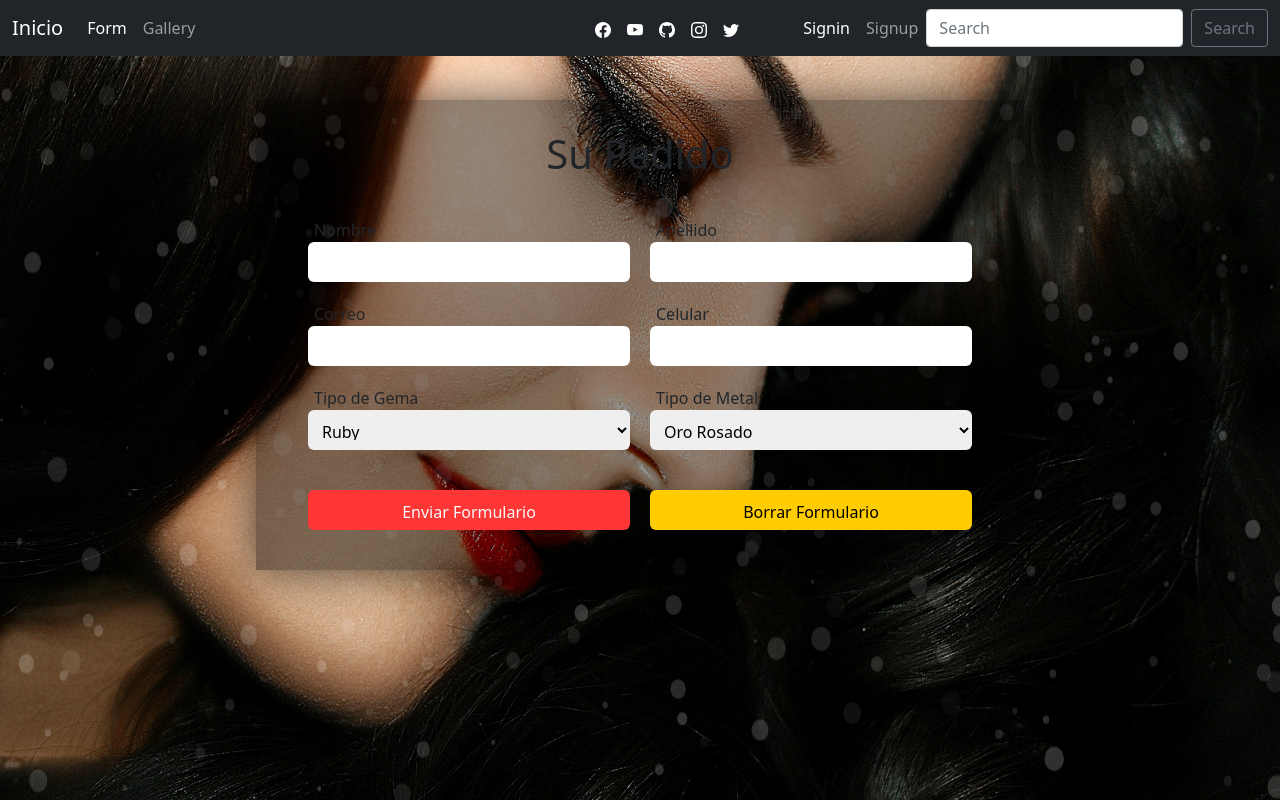
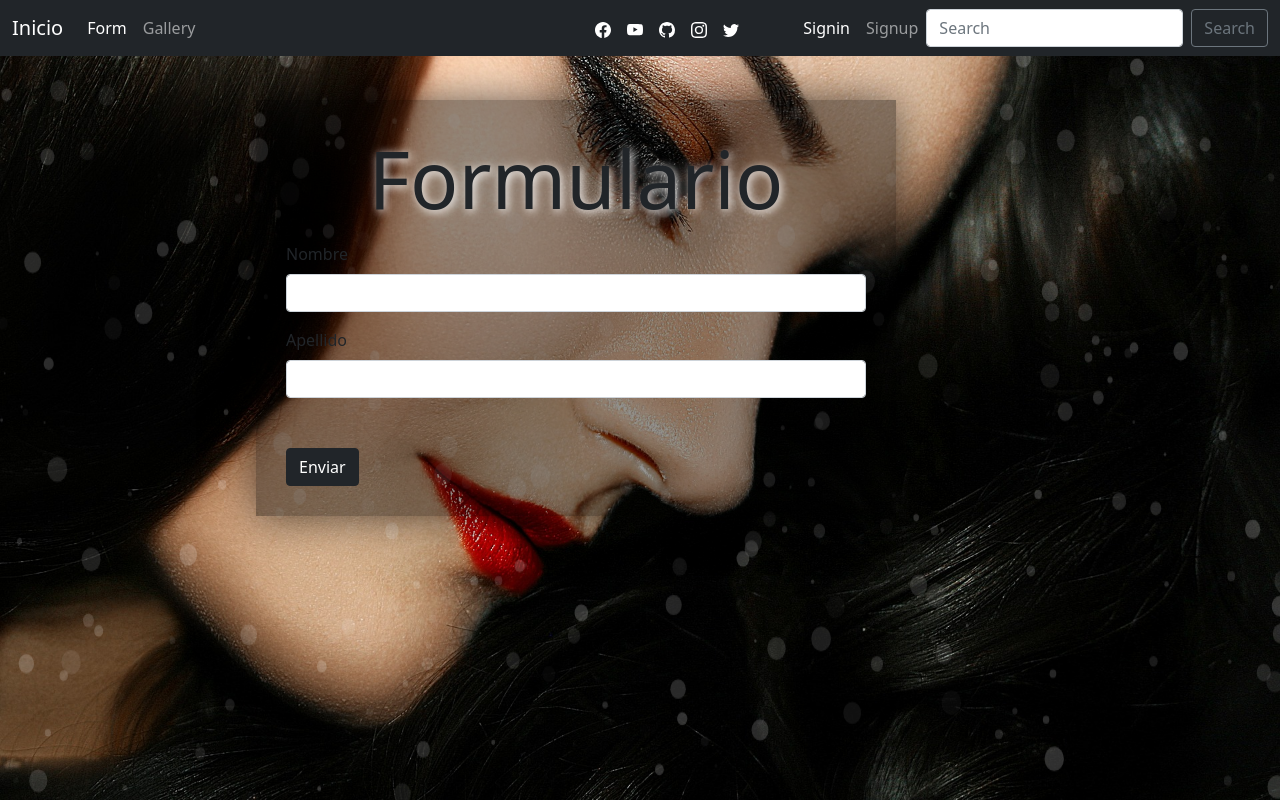
Before and after one commit to nocivescience/joyeria, a React (Vite) app: page /form in a window 1280 px wide. Built offline with nearby package versions, Linux system fonts and the light colour scheme.

Commit message:
algo pasa con el mime aun no resuelto

```diff
--- a/package.json
+++ b/package.json
@@ -12,7 +12,7 @@
   "dependencies": {
     "react": "^18.2.0",
     "react-dom": "^18.2.0",
-    "react-router-dom": "^6.6.1",
+    "react-router-dom": "^6.14.2",
     "styled-components": "^5.3.6"
   },
   "devDependencies": {
--- a/src/components/Form.jsx
+++ b/src/components/Form.jsx
@@ -1,47 +1,91 @@
+import React, {useState, useEffect} from "react";
+import {useNavigate, useParams} from "react-router-dom";
 import "../files/form.css";
 export const Form = () => {
+  const [usuarios, setUsuarios] = useState({
+    name: "",
+    surname: "",
+  });
+  const [loading, setLoading]= useState(false);
+  const [editing, setEditing]= useState(false);
+  const navigate = useNavigate();
+  const params = useParams();
+  useEffect(() => {
+    if(params.id){
+      loadTask(params.id);
+    }
+  }, [params.id]);
+  const loadTask = async (id) => {
+    const res = await fetch(`http://localhost:4000/users/${id}`);
+    const data = await res.json();
+    setUsuarios({
+      name: data.name,
+      surname: data.surname,
+    });
+    setEditing(true);
+  };
+  const handleSubmit = async (e) => {
+    e.preventDefault();
+    setLoading(true);
+    console.log('clickeo');
+    if(params.id){
+      const response = await fetch(`http://localhost:4000/users/${params.id}`, {
+        method: "PUT",
+        headers: {
+          "Content-Type": "application/json",
+        },
+        body: JSON.stringify(usuarios),
+      });
+      await response.json();
+      console.log(response);
+    }else{
+      const response = await fetch("http://localhost:4000/users", {
+        method: "POST",
+        body: JSON.stringify(usuarios),
+        headers: {
+          "Content-Type": "application/json",
+        },
+      });
+      await response.json();
+      console.log(response);
+    }
+    setLoading(false);
+    navigate("/");
+  };
+  const handleChange = (e) => {
+    setUsuarios({
+      ...usuarios,
+      [e.target.name]: e.target.value,
+    })
+  };
   return (
-    <form className="form-jewel">
-      <h1 className="titulo">Su Pedido</h1>
-      <div className="container">
+    <form className="form-jewel w-50" onSubmit={handleSubmit}>
+      <div className="mob-3">
         <div className="form-group">
-          <label className="nombre" htmlFor="name">Nombre</label>
-          <input className="entrada" id="name" type="text"></input>
+          <h1 className="display-1 d-flex justify-content-center"
+            style={{
+              textShadow: "2px 2px 10px white",
+             }}
+          >Formulario</h1>
         </div>
-        <div className="form-group">
-          <label className="nombre" htmlFor="lastname">Apellido</label>
-          <input className="entrada" id="lastname" type="text"></input>
+        <div className="form-group"
+          style={{ marginTop: "1rem" }}
+        >
+          <label htmlFor="name" className="form-label">Nombre</label>
+          <input type="text" id="name" className="form-control" value={usuarios.name} name="name" onChange={handleChange} />
         </div>
-        <div className="form-group">
-          <label className="nombre" htmlFor="email">Correo</label>
-          <input className="entrada" id="email" type="email"></input>
+        <div className="form-group"
+          style={{ marginTop: "1rem" }}
+        >
+          <label htmlFor="surname" className="form-label">Apellido</label>
+          <input type="text" id="surname" className="form-control" value={usuarios.surname} name='surname' onChange={handleChange} />
         </div>
-        <div className="form-group">
-          <label className="nombre" htmlFor="number">Celular</label>
-          <input className="entrada" id="number" type="text"></input>
-        </div>
-        <div className="form-group">
-          <label className="nombre" htmlFor="piedra">Tipo de Gema</label>
-          <select className="piedra seleccion" id='piedra'>
-            <option value='ruby'>Ruby</option>
-            <option value='diamante'>Diamante</option>
-            <option value='sirconio'>Sircolnio</option>
-          </select>
-        </div>
-        <div className="form-group">
-          <label className="nombre" htmlFor="metal">Tipo de Metal</label>
-          <select className="metal seleccion" id='metal'>
-            <option value='oro-rosado'>Oro Rosado</option>
-            <option value='oro-blanco'>Oro Blanco</option>
-            <option value='oro-amarillo'>Oro Amarillo</option>
-            <option value='platino'>Platino</option>
-          </select>
-        </div>
-        <div className="form-group">
-          <button className="boton">Enviar Formulario</button>
-        </div>
-        <div className="form-group">
-          <button className="boton clear">Borrar Formulario</button>
+        <div className="form-group"
+          style={{ marginTop: "50px" }}
+        >
+          <button type="button" className="btn btn-dark">
+            Enviar
+          </button>
         </div>
       </div>
     </form>
--- a/src/components/Gallery.jsx
+++ b/src/components/Gallery.jsx
@@ -29,172 +29,172 @@ import rubia from "../images/rubia.jpg";
 import { NavLink } from "react-router-dom";
 export function Gallery() {
   return (
-      <div class="row position-absolute" style={{top:'10vh',opacity:.8}}>
-        <div class="col-lg-4 col-md-12 mb-4 mb-lg-0">
+      <div className="row position-absolute" style={{top:'10vh',opacity:.8}}>
+        <div className="col-lg-4 col-md-12 mb-4 mb-lg-0">
           <NavLink to='/mirando'>
           <img
             src={mirando}
-            class="w-100 shadow-1-strong rounded mb-4"
+            className="w-100 shadow-1-strong rounded mb-4"
             alt="Boat on Calm Water"
           />
           </NavLink>
           <NavLink to='/taza'>
           <img
             src={taza}
-            class="w-100 shadow-1-strong rounded mb-4"
+            className="w-100 shadow-1-strong rounded mb-4"
             alt="Wintry Mountain Landscape"
           />
           </NavLink>
         </div>
-        <div class="col-lg-4 mb-4 mb-lg-0">
+        <div className="col-lg-4 mb-4 mb-lg-0">
           <NavLink to='/anillo'>
           <img
             src={anillo}
-            class="w-100 shadow-1-strong rounded mb-4"
+            className="w-100 shadow-1-strong rounded mb-4"
             alt="Mountains in the Clouds"
           />
           </NavLink>
           <NavLink to='/blacklady'>
           <img
             src={blacklady}
-            class="w-100 shadow-1-strong rounded mb-4"
+            className="w-100 shadow-1-strong rounded mb-4"
             alt="Boat on Calm Water"
           />
           </NavLink>
         </div>
-        <div class="col-lg-4 col-md-12 mb-4 mb-lg-0">
+        <div className="col-lg-4 col-md-12 mb-4 mb-lg-0">
           <NavLink to='/whitehat'>
           <img
             src={whitehat}
-            class="w-100 shadow-1-strong rounded mb-4"
+            className="w-100 shadow-1-strong rounded mb-4"
             alt="Boat on Calm Water"
           />
           </NavLink>
           <NavLink to='/jacket'>
           <img
             src={jacket}
-            class="w-100 shadow-1-strong rounded mb-4"
+            className="w-100 shadow-1-strong rounded mb-4"
             alt="Wintry Mountain Landscape"
           />
           </NavLink>
         </div>
-        <div class="col-lg-4 mb-4 mb-lg-0">
+        <div className="col-lg-4 mb-4 mb-lg-0">
           <NavLink to='/laughing'>
           <img
             src={laughing}
-            class="w-100 shadow-1-strong rounded mb-4"
+            className="w-100 shadow-1-strong rounded mb-4"
             alt="Mountains in the Clouds"
           />
           </NavLink>
           <NavLink to='/morena'>
           <img
             src={morena}
-            class="w-100 shadow-1-strong rounded mb-4"
+            className="w-100 shadow-1-strong rounded mb-4"
             alt="Boat on Calm Water"
           />
           </NavLink>
         </div>
-        <div class="col-lg-4 mb-4 mb-lg-0">
+        <div className="col-lg-4 mb-4 mb-lg-0">
           <NavLink to='/chain'>
           <img
             src={chain}
-            class="w-100 shadow-1-strong rounded mb-4"
+            className="w-100 shadow-1-strong rounded mb-4"
             alt="Waves at Sea"
           />
           </NavLink>
           <NavLink to='/fondo'>
           <img
             src={fondo}
-            class="w-100 shadow-1-strong rounded mb-4"
+            className="w-100 shadow-1-strong rounded mb-4"
             alt="Yosemite National Park"
           />
           </NavLink>
         </div>
-        <div class="col-lg-4 mb-4 mb-lg-0">
+        <div className="col-lg-4 mb-4 mb-lg-0">
           <NavLink to='/mujertriste'>
           <img
             src={mujertriste}
-            class="w-100 shadow-1-strong rounded mb-4"
+            className="w-100 shadow-1-strong rounded mb-4"
             alt="Waves at Sea"
           />
           </NavLink>
           <NavLink to='/sombrerorojo'>
           <img
             src={sombrerorojo}
-            class="w-100 shadow-1-strong rounded mb-4"
+            className="w-100 shadow-1-strong rounded mb-4"
             alt="Yosemite National Park"
           />
           </NavLink>
         </div>
-        <div class="col-lg-4 col-md-12 mb-4 mb-lg-0">
+        <div className="col-lg-4 col-md-12 mb-4 mb-lg-0">
           <NavLink to='/womandreaming'>
           <img
             src={womandreaming}
-            class="w-100 shadow-1-strong rounded mb-4"
+            className="w-100 shadow-1-strong rounded mb-4"
             alt="Boat on Calm Water"
           />
           </NavLink>
           <NavLink to='/matrimonio'>
           <img
             src={matrimonio}
-            class="w-100 shadow-1-strong rounded mb-4"
+            className="w-100 shadow-1-strong rounded mb-4"
             alt="Wintry Mountain Landscape"
           />
           </NavLink>
         </div>
-        <div class="col-lg-4 mb-4 mb-lg-0">
+        <div className="col-lg-4 mb-4 mb-lg-0">
           <NavLink to='/blackblondie'>
           <img
             src={blackblondie}
-            class="w-100 shadow-1-strong rounded mb-4"
+            className="w-100 shadow-1-strong rounded mb-4"
             alt="Mountains in the Clouds"
           />
           </NavLink>
           <NavLink to='/luxury'>
           <img
             src={luxury}
-            class="w-100 shadow-1-strong rounded mb-4"
+            className="w-100 shadow-1-strong rounded mb-4"
             alt="Boat on Calm Water"
           />
           </NavLink>
         </div>
-        <div class="col-lg-4 mb-4 mb-lg-0">
+        <div className="col-lg-4 mb-4 mb-lg-0">
           <NavLink to='/mask'>
           <img
             src={mask}
-            class="w-100 shadow-1-strong rounded mb-4"
+            className="w-100 shadow-1-strong rounded mb-4"
             alt="Waves at Sea"
           />
           </NavLink>
           <NavLink to='/native'>
           <img
             src={native}
-            class="w-100 shadow-1-strong rounded mb-4"
+            className="w-100 shadow-1-strong rounded mb-4"
             alt="Yosemite National Park"
           />
           </NavLink>
         </div>
-        <div class="col-lg-4 mb-4 mb-lg-0">
+        <div className="col-lg-4 mb-4 mb-lg-0">
           <NavLink to='/fotografa'>
           <img
             src={fotografa}
-            class="w-100 shadow-1-strong rounded mb-4"
+            className="w-100 shadow-1-strong rounded mb-4"
             alt="Waves at Sea"
           />
           </NavLink>
           <NavLink to='/pearsing'>
           <img
             src={pearsing}
-            class="w-100 shadow-1-strong rounded mb-4"
+            className="w-100 shadow-1-strong rounded mb-4"
             alt="Yosemite National Park"
           />
           </NavLink>
         </div>
-        <div class="col-lg-4 col-md-12 mb-4 mb-lg-0">
+        <div className="col-lg-4 col-md-12 mb-4 mb-lg-0">
           <NavLink to='/collar_lujoso'>
           <img
             src={collar_lujoso}
-            class="w-100 shadow-1-strong rounded mb-4"
+            className="w-100 shadow-1-strong rounded mb-4"
             alt="Boat on Calm Water"
           />
           </NavLink>
@@ -202,55 +202,55 @@ export function Gallery() {
           <NavLink to='/anillo_lujoso'>
           <img
             src={anillo_lujoso}
-            class="w-100 shadow-1-strong rounded mb-4"
+            className="w-100 shadow-1-strong rounded mb-4"
             alt="Wintry Mountain Landscape"
           />
           </NavLink>
         </div>
-        <div class="col-lg-4 mb-4 mb-lg-0">
+        <div className="col-lg-4 mb-4 mb-lg-0">
           <NavLink to='/purpura'>
           <img
             src={purpura}
-            class="w-100 shadow-1-strong rounded mb-4"
+            className="w-100 shadow-1-strong rounded mb-4"
             alt="Mountains in the Clouds"
           />
           </NavLink>
           <NavLink to='/fondo3'>
           <img
             src={fondo3}
-            class="w-100 shadow-1-strong rounded mb-4"
+            className="w-100 shadow-1-strong rounded mb-4"
             alt="Boat on Calm Water"
           />
           </NavLink>
         </div>
-        <div class="col-lg-4 mb-4 mb-lg-0">
+        <div className="col-lg-4 mb-4 mb-lg-0">
           <NavLink to='/anillo_antiguo'>
           <img
             src={anillo_antiguo}
-            class="w-100 shadow-1-strong rounded mb-4"
+            className="w-100 shadow-1-strong rounded mb-4"
             alt="Waves at Sea"
           />
           </NavLink>
           <NavLink to='/boda'>
           <img
             src={boda}
-            class="w-100 shadow-1-strong rounded mb-4"
+            className="w-100 shadow-1-strong rounded mb-4"
             alt="Yosemite National Park"
           />
           </NavLink>
         </div>
-        <div class="col-lg-4 mb-4 mb-lg-0">
+        <div className="col-lg-4 mb-4 mb-lg-0">
           <NavLink to='/rubia'>
           <img
             src={rubia}
-            class="w-100 shadow-1-strong rounded mb-4"
+            className="w-100 shadow-1-strong rounded mb-4"
             alt="Waves at Sea"
           />
           </NavLink>
           <NavLink to='/manos'>
           <img
             src={manos}
-            class="w-100 shadow-1-strong rounded mb-4"
+            className="w-100 shadow-1-strong rounded mb-4"
             alt="Yosemite National Park"
           />
           </NavLink>
```
Also changed, not shown: src/App.jsx (indentation only), src/components/List.jsx (added), 1 other file (tests, documents, lock files or other folders).
